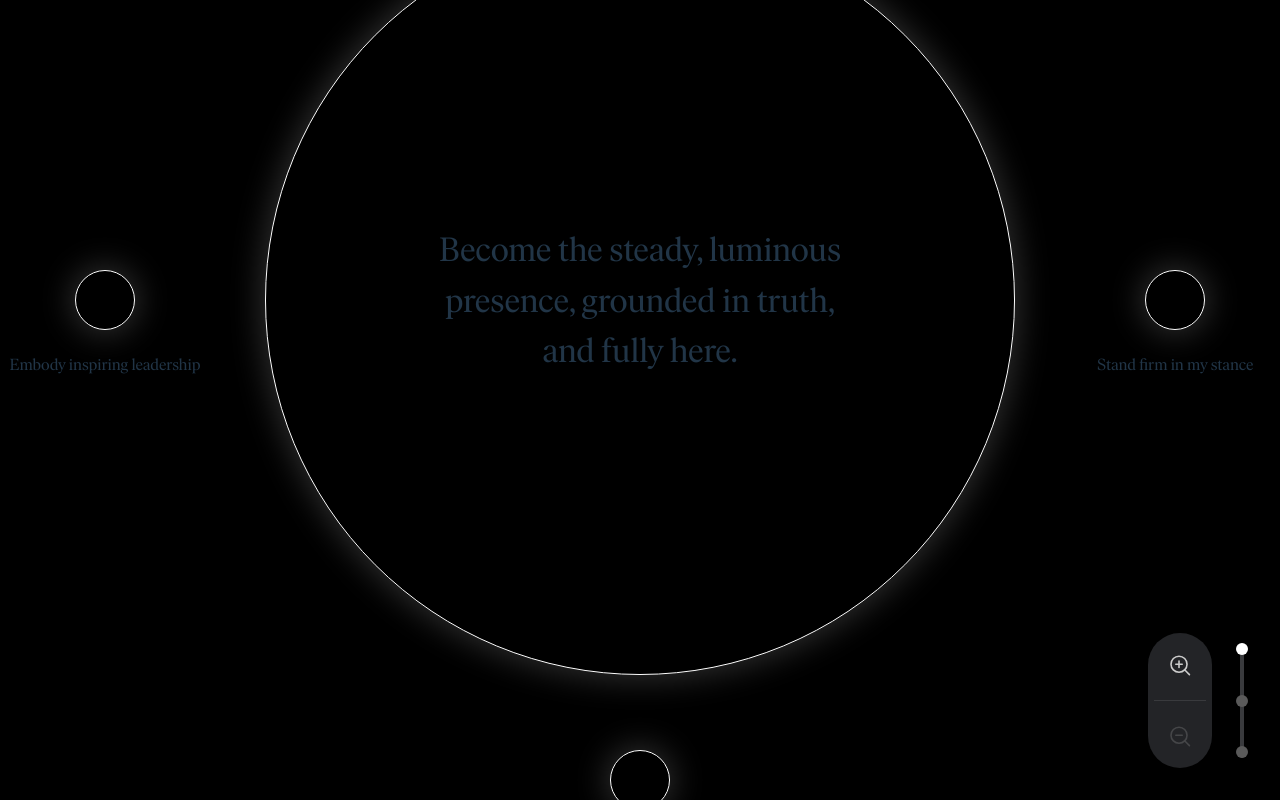
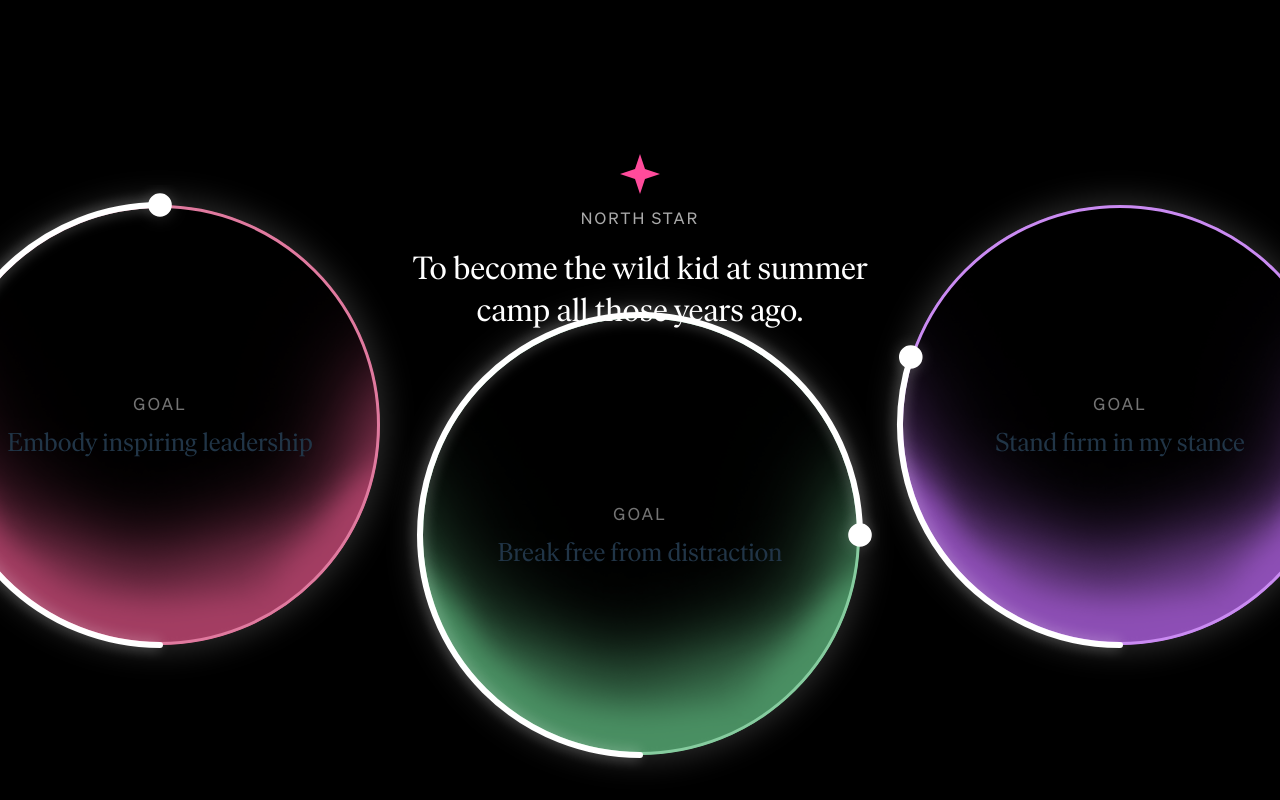
Before and after one commit to preetoshii/journey, a React (Vite) app: page / in a window 1280 px wide. Built offline with nearby package versions, Linux system fonts and the light colour scheme.

Commit message:
Refine moon UI: move elements, remove grid, brighten borders, diamond North Star, and polish arc progress bar

```diff
--- a/src/components/ZoomWorld/ArcProgressBar.tsx
+++ b/src/components/ZoomWorld/ArcProgressBar.tsx
@@ -192,7 +192,7 @@ export const ArcProgressBar: React.FC<ArcProgressBarProps> = ({
               cx={headPos.x}
               cy={headPos.y}
               initial={{ r: 0 }}
-              animate={{ r: thickness * 0.8 }}
+              animate={{ r: thickness * 1.8 }}
               transition={{ duration: 0.8, ease: 'easeInOut' }}
               fill={color}
               stroke="#fff"
--- a/src/components/ZoomWorld/SunMoonNode.tsx
+++ b/src/components/ZoomWorld/SunMoonNode.tsx
@@ -32,10 +32,24 @@ interface SunMoonNodeProps {
 }
 
 // Shared constants
-const CIRCLE_LARGE_SIZE = 750;
+const CIRCLE_L1_SIZE = 440;
 const SUN_LARGE_SIZE = 400;
 const CIRCLE_SMALL_SIZE = 60;
-const BORDER_WIDTH = 1.5;
+const BORDER_WIDTH = 3;
+
+// Helper to lighten a hex color
+function lightenColor(hex: string, amount: number) {
+  let col = hex.replace('#', '');
+  if (col.length === 3) col = col.split('').map(x => x + x).join('');
+  const num = parseInt(col, 16);
+  let r = (num >> 16) + amount;
+  let g = ((num >> 8) & 0x00FF) + amount;
+  let b = (num & 0x0000FF) + amount;
+  r = Math.min(255, Math.max(0, r));
+  g = Math.min(255, Math.max(0, g));
+  b = Math.min(255, Math.max(0, b));
+  return `#${(r << 16 | g << 8 | b).toString(16).padStart(6, '0')}`;
+}
 
 /**
  * SunMoonNode
@@ -50,7 +64,7 @@ export const SunMoonNode = ({ node, onDebugChange }: SunMoonNodeProps) => {
   // --- Derived state ---
   const isMoon = role === "moon";
   const currentPosition = positions[currentLevel];
-  const isFocused = node.id === focusedMoonId;
+  const isFocused = true; // Always show the focused state for L2 moons
   const [tapAnim, setTapAnim] = React.useState(false);
   const [bgActive, setBgActive] = React.useState(false);
   const [wasInLevel1, setWasInLevel1] = React.useState(false);
@@ -114,14 +128,12 @@ export const SunMoonNode = ({ node, onDebugChange }: SunMoonNodeProps) => {
 
   // --- Decoupled animation values for moons ---
   // Circle size
-  const moonCircleSize = isMoon
-    ? (currentLevel === "level1" ? CIRCLE_SMALL_SIZE : CIRCLE_LARGE_SIZE)
-    : (currentLevel === "level1" ? SUN_LARGE_SIZE : CIRCLE_LARGE_SIZE);
+  const moonCircleSize = isMoon ? CIRCLE_L1_SIZE : SUN_LARGE_SIZE;
   // Border width (shared)
   const circleBorderWidth = BORDER_WIDTH;
   // Text size (constant for moons)
-  const moonTitleFontSize = "2rem";
-  const moonSubtitleFontSize = "1.05rem";
+  const moonTitleFontSize = "1.6rem";
+  const moonSubtitleFontSize = "0.95rem";
 
   /**
    * handleClick
@@ -169,55 +181,94 @@ export const SunMoonNode = ({ node, onDebugChange }: SunMoonNodeProps) => {
       data-zoom-moon={isMoon ? 'true' : undefined}
     >
       {/* Circle */}
-      {isMoon && currentLevel === "level2" && (
+      {isMoon && (
         <>
-          {/* Segmented progress bar (thin, under border) */}
-          {isFocused && (
-            <>
-              <motion.div
-                initial={{ opacity: 0 }}
-                animate={{ opacity: arcActive ? 1 : 0 }}
-                transition={{ duration: 0.5, delay: 0.2 }}
-                style={{ position: 'absolute', inset: 0 }}
-              >
-                <SegmentedArcProgressBar
-                  segments={[
-                    { color: '#3A8DFF' }, // blue
-                    { color: '#FF6A3A' }, // orange-red
-                    { color: '#1DE9B6' }, // greenish-teal
-                  ]}
-                  radius={CIRCLE_LARGE_SIZE / 2 - BORDER_WIDTH / 2}
-                  thickness={BORDER_WIDTH}
-                  containerSize={CIRCLE_LARGE_SIZE}
-                  active={true}
-                />
-              </motion.div>
-              {arcActive && (
           <ArcProgressBar
             progress={typeof node.progress === 'number' ? node.progress : 0}
-                  radius={CIRCLE_LARGE_SIZE / 2}
-                  thickness={10}
+            radius={CIRCLE_L1_SIZE / 2}
+            thickness={6}
             color="white"
             glowColor="rgba(255,255,255,0.18)"
             active={true}
             animationDuration={1.3}
-                  containerSize={CIRCLE_LARGE_SIZE + 20}
+            containerSize={CIRCLE_L1_SIZE + 40}
             onDebugChange={onDebugChange}
           />
-              )}
-            </>
-          )}
           <MoonAnimatedBackground
             color={color}
-            active={bgActive}
-            gridImageUrl="/moon-backgrounds/grid.png"
+            active={true}
             rotatingImageUrl="/moon-backgrounds/rotatingimage.png"
-            size={CIRCLE_LARGE_SIZE}
+            size={CIRCLE_L1_SIZE}
           />
+          <motion.div
+            style={{
+              position: "absolute",
+              left: "50%",
+              width: 'max-content',
+              textAlign: "center",
+              pointerEvents: "none",
+              display: "flex",
+              flexDirection: "column",
+              alignItems: "center",
+              justifyContent: "center",
+              minWidth: '120px',
+            }}
+            initial={{
+              top: CIRCLE_L1_SIZE / 2,
+              transform: 'translate(-50%, -50%)',
+            }}
+            animate={{
+              top: CIRCLE_L1_SIZE / 2,
+              transform: 'translate(-50%, -50%)',
+            }}
+            transition={{
+              type: "spring",
+              stiffness: 100,
+              damping: 15,
+              mass: 1,
+              bounce: 0.2
+            }}
+          >
+            <div
+              style={{
+                fontFamily: "'Sohne', sans-serif",
+                fontWeight: 400,
+                fontSize: "1.05rem",
+                letterSpacing: "0.13em",
+                color: "#888",
+                textTransform: "uppercase",
+                marginBottom: "0.7em",
+                marginTop: "-0.2em",
+                opacity: 0.85
+              }}
+            >
+              GOAL
+            </div>
+            <motion.h3
+              className="sunmoon-title"
+              style={{
+                margin: 0,
+                fontSize: moonTitleFontSize,
+                fontFamily: "'Ivar Headline', serif"
+              }}
+              animate={{
+                scale: 1
+              }}
+              transition={{
+                type: "spring",
+                stiffness: 100,
+                damping: 15,
+                mass: 1,
+                bounce: 0.2
+              }}
+            >
+              {title}
+            </motion.h3>
+          </motion.div>
         </>
       )}
       <motion.div
-        key={isMoon ? `moon-circle-${currentLevel}` : `sun-circle`}
+        key={isMoon ? `moon-circle` : `sun-circle`}
         style={{
           borderRadius: "50%",
           backgroundColor: "transparent",
@@ -226,17 +277,17 @@ export const SunMoonNode = ({ node, onDebugChange }: SunMoonNodeProps) => {
           justifyContent: "center",
           position: "relative",
           borderStyle: "solid",
-          borderColor: "white",
+          borderColor: isMoon ? lightenColor(color, 60) : "white",
           boxShadow: `0 0 32px 4px rgba(255, 255, 255, 0.18)`
         }}
         initial={{
-          width: isMoon ? (currentLevel === "level1" ? CIRCLE_LARGE_SIZE : CIRCLE_SMALL_SIZE) : (currentLevel === "level1" ? SUN_LARGE_SIZE : CIRCLE_LARGE_SIZE),
-          height: isMoon ? (currentLevel === "level1" ? CIRCLE_LARGE_SIZE : CIRCLE_SMALL_SIZE) : (currentLevel === "level1" ? SUN_LARGE_SIZE : CIRCLE_LARGE_SIZE),
+          width: isMoon ? CIRCLE_L1_SIZE : SUN_LARGE_SIZE,
+          height: isMoon ? CIRCLE_L1_SIZE : SUN_LARGE_SIZE,
           borderWidth: circleBorderWidth
         }}
         animate={{
-          width: isMoon ? moonCircleSize : CIRCLE_LARGE_SIZE,
-          height: isMoon ? moonCircleSize : CIRCLE_LARGE_SIZE,
+          width: isMoon ? CIRCLE_L1_SIZE : SUN_LARGE_SIZE,
+          height: isMoon ? CIRCLE_L1_SIZE : SUN_LARGE_SIZE,
           borderWidth: circleBorderWidth,
           scale: tapAnim ? 1.15 : 1
         }}
@@ -259,82 +310,6 @@ export const SunMoonNode = ({ node, onDebugChange }: SunMoonNodeProps) => {
           </div>
         )}
       </motion.div>
-      {/* For moons, text is outside in L1, inside in L2 */}
-      {isMoon && (
-        <motion.div
-          style={{
-            position: "absolute",
-            left: "50%",
-            width: 'max-content',
-            textAlign: "center",
-            pointerEvents: "none",
-            display: "flex",
-            flexDirection: "column",
-            alignItems: "center",
-            justifyContent: currentLevel === "level1" ? "flex-start" : "center",
-            minWidth: '120px',
-          }}
-          animate={{
-            top: currentLevel === "level1"
-              ? moonCircleSize + 55
-              : CIRCLE_LARGE_SIZE / 2,
-            transform: 'translate(-50%, -50%)',
-          }}
-          transition={{
-            type: "spring",
-            stiffness: 100,
-            damping: 15,
-            mass: 1,
-            bounce: 0.2
-          }}
-        >
-          <motion.h3
-            className="sunmoon-title"
-            style={{
-              margin: 0,
-              fontSize: moonTitleFontSize,
-              fontFamily: "'Ivar Headline', serif"
-            }}
-            animate={{
-              scale: currentLevel === "level1" ? 0.5 : 1
-            }}
-            transition={{
-              type: "spring",
-              stiffness: 100,
-              damping: 15,
-              mass: 1,
-              bounce: 0.2
-            }}
-          >
-            {title}
-          </motion.h3>
-          <motion.p
-            className="sunmoon-subtitle"
-            style={{
-              margin: "1rem 0 0",
-              fontSize: moonSubtitleFontSize,
-              height: "1.5rem", // Reserve space for the subtitle
-              maxWidth: currentLevel === "level2" ? `${CIRCLE_LARGE_SIZE - 40}px` : undefined,
-              padding: currentLevel === "level2" ? "0 120px" : undefined,
-              boxSizing: "border-box",
-              textAlign: "center",
-              lineHeight: 2
-            }}
-            animate={{
-              opacity: currentLevel === "level2" && isFocused ? 1 : 0,
-              scale: currentLevel === "level2" && isFocused ? 1 : 0.8
-            }}
-            transition={{
-              opacity: currentLevel === "level2" && isFocused
-                ? { duration: 1.2, delay: 0.25 }
-                : { duration: 0, delay: 0 },
-              scale: { duration: 0.2 }
-            }}
-          >
-            {subtitle}
-          </motion.p>
-        </motion.div>
-      )}
     </motion.div>
   );
 };
--- a/src/components/ZoomWorld/ZoomWorld.tsx
+++ b/src/components/ZoomWorld/ZoomWorld.tsx
@@ -27,26 +27,14 @@ import React, { useEffect } from 'react';
 // In a real app, this would come from props or an API
 const nodes: ZoomNode[] = [
   {
-    id: "sun",
-    role: "sun",
-    title: "Become the steady, luminous presence, grounded in truth, and fully here.",
-    subtitle: "",
-    color: "#FFD700",
-    positions: {
-      level1: { x: 0, y: -100 },
-      level2: { x: 0, y: 0 },
-      level3: { x: 0, y: 0 }
-    }
-  },
-  {
     id: "moon1",
     role: "moon",
     title: "Embody inspiring leadership",
     subtitle: "You couldn't name what was scary about leading before. This month, you uncovered it — taking up space — and began carving a path forward.",
-    color: "#874b80",
+    color: "#a43e63",
     positions: {
-      level1: { x: -535, y: -100 },
-      level2: { x: -460, y: -250 },
+      level1: { x: -480, y: 25 },
+      level2: { x: -480, y: 25 },
       level3: { x: 0, y: 0 }
     },
     progress: 50
@@ -56,10 +44,10 @@ const nodes: ZoomNode[] = [
     role: "moon",
     title: "Break free from distraction",
     subtitle: "You mentioned several moments you were distracted during family time. But this month, you carved out focused blocks, and unplugged at the park. Nice.",
-    color: "#5a8271",
+    color: "#4a9063",
     positions: {
-      level1: { x: 0, y: 380 },
-      level2: { x: 0, y: 500 },
+      level1: { x: 0, y: 135 },
+      level2: { x: 0, y: 135 },
       level3: { x: 0, y: 0 }
     },
     progress: 75
@@ -69,10 +57,10 @@ const nodes: ZoomNode[] = [
     role: "moon",
     title: "Stand firm in my stance",
     subtitle: "Before, you often sidestepped disagreement. This month, you held your view in multiple team calls, especially in that priority tradeoff last Thursday.",
-    color: "#a05674",
+    color: "#8e4fb6",
     positions: {
-      level1: { x: 535, y: -100 },
-      level2: { x: 460, y: -250 },
+      level1: { x: 480, y: 25 },
+      level2: { x: 480, y: 25 },
       level3: { x: 0, y: 0 }
     },
     progress: 30
@@ -189,8 +177,49 @@ export const ZoomWorld = () => {
           />
         ))}
       </motion.div>
-      {/* Render zoom controls */}
-      <ZoomControls />
+      {/* Aspiration headline and North Star icon for both L1 and L2 */}
+      <div style={{
+        position: 'absolute',
+        top: 150,
+        left: '50%',
+        transform: 'translateX(-50%)',
+        display: 'flex',
+        flexDirection: 'column',
+        alignItems: 'center',
+        zIndex: 10
+      }}>
+        {/* Diamond-shaped North Star icon (SVG) */}
+        <div style={{
+          width: 48, height: 48, marginBottom: 8,
+          display: 'flex', alignItems: 'center', justifyContent: 'center',
+        }}>
+          <svg width="44" height="44" viewBox="0 0 44 44" fill="none" xmlns="http://www.w3.org/2000/svg">
+            <polygon points="22,2 27,17 42,22 27,27 22,42 17,27 2,22 17,17" fill="#FF4B9B" />
+          </svg>
+        </div>
+        <div style={{
+          fontFamily: 'Sohne, sans-serif',
+          fontWeight: 400,
+          fontSize: 16,
+          letterSpacing: '0.13em',
+          color: '#aaa',
+          textTransform: 'uppercase',
+          marginBottom: 18
+        }}>
+          NORTH STAR
+        </div>
+        <div style={{
+          fontFamily: 'Ivar Headline, serif',
+          fontWeight: 400,
+          fontSize: 32,
+          color: 'white',
+          textAlign: 'center',
+          maxWidth: 480,
+          lineHeight: 1.3
+        }}>
+          To become the wild kid at summer camp all those years ago.
+        </div>
+      </div>
     </div>
   );
 };
--- a/src/components/ZoomWorld/useZoomStore.ts
+++ b/src/components/ZoomWorld/useZoomStore.ts
@@ -37,15 +37,7 @@ export const useZoomStore = create<ZoomState>((set) => ({
    * If no moon is provided but there's a last focused moon, uses that.
    */
   zoomIn: (targetMoonId?: string) => set((state) => {
-    if (state.currentLevel === "level1") {
-      playSound('zoom-in.wav');
-      const moonToFocus = targetMoonId || state.lastFocusedMoonId;
-      return {
-        currentLevel: "level2",
-        focusedMoonId: moonToFocus || null,
-        panTarget: moonToFocus ? { x: 0, y: 0 } : null
-      };
-    }
+    // No-op or custom logic for new L1
     return state;
   }),
 
@@ -55,15 +47,7 @@ export const useZoomStore = create<ZoomState>((set) => ({
    * Stores the current focused moon as lastFocusedMoonId before clearing.
    */
   zoomOut: () => set((state) => {
-    if (state.currentLevel === "level2") {
-      playSound('zoom-out.wav');
-      return {
-        currentLevel: "level1",
-        focusedMoonId: null,
-        lastFocusedMoonId: state.focusedMoonId, // Store current focus before clearing
-        panTarget: null
-      };
-    }
+    // No-op or custom logic for new L1
     return state;
   }),
 
```
Also changed, not shown: src/App.tsx (+0 -25 lines), src/components/ZoomWorld/MoonAnimatedBackground.tsx (+1 -27 lines), public/moon-backgrounds/rotatingimage.png, src/assets/rotatingimage.png (deleted). Lines whose indentation alone changed are shown as unchanged.
